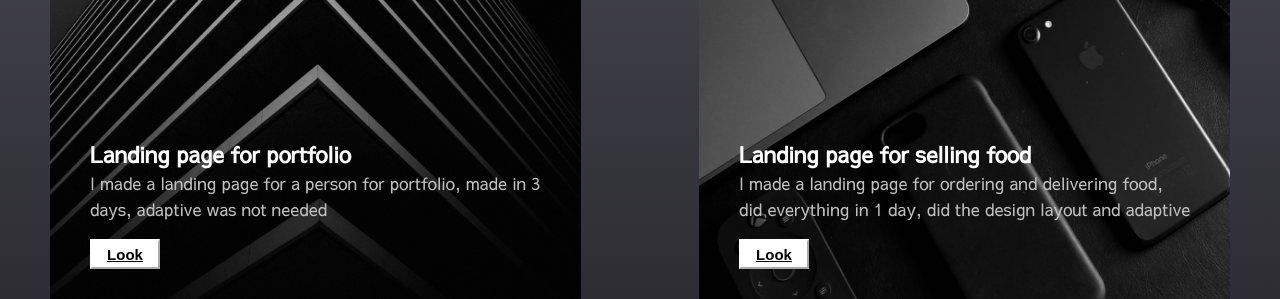
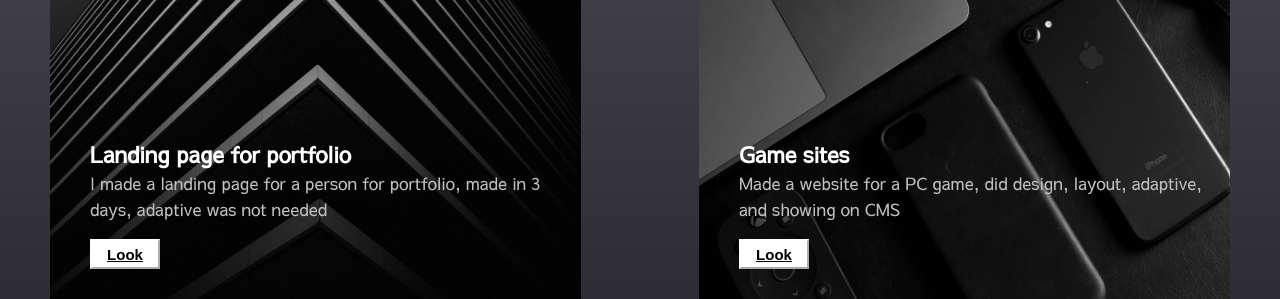
Before and after one commit to Ha3ik15/portfolio, a plain HTML site: page index.html in a window 1280 px wide. Shown: the part 1380-1679 px from the top of the page. Drawn offline with Linux system fonts and the light colour scheme; a web font is replaced by a local one.

Commit message:
Update index.html

```diff
--- a/index.html
+++ b/index.html
@@ -94,8 +94,8 @@ portfolio, made in 3 days, adaptive was not needed</p>
         <div class="mb-2 animation">
             <a href="https://ha3ik15.github.io/por-7/"><img src="img/photo-4.png" alt=""></a>
           <div class="mb-3">
-          <h1>Landing page for selling food</h1>
-          <p>I made a landing page for ordering and delivering food, <br> did everything in 1 day, did the design layout and adaptive</p>
+          <h1>Game sites</h1>
+          <p>Made a website for a PC game, did design, layout, adaptive, and showing on CMS</p>
           <button class="btn-2">
             <a href="https://ha3ik15.github.io/por-7/">Look</a>
           </button>
```
